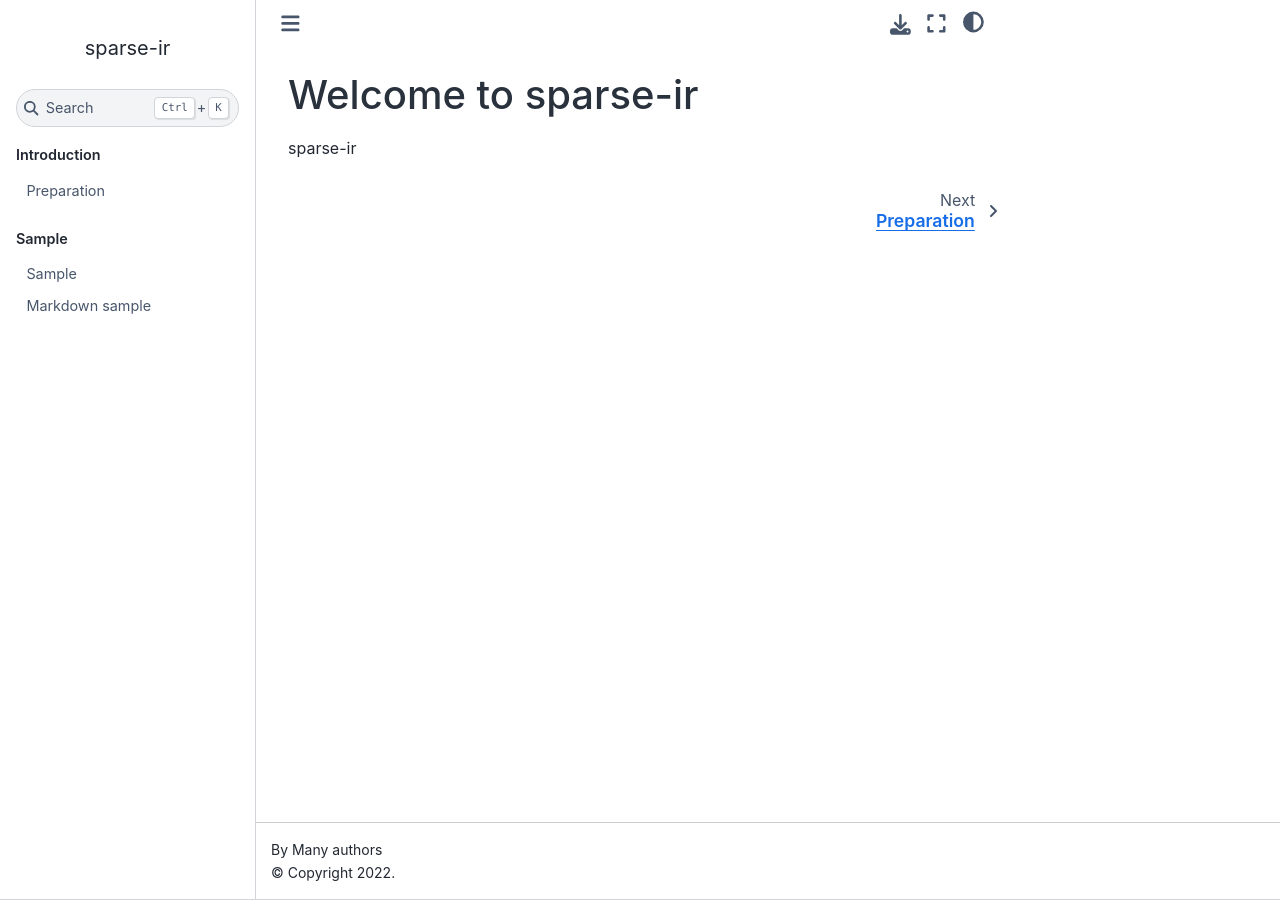
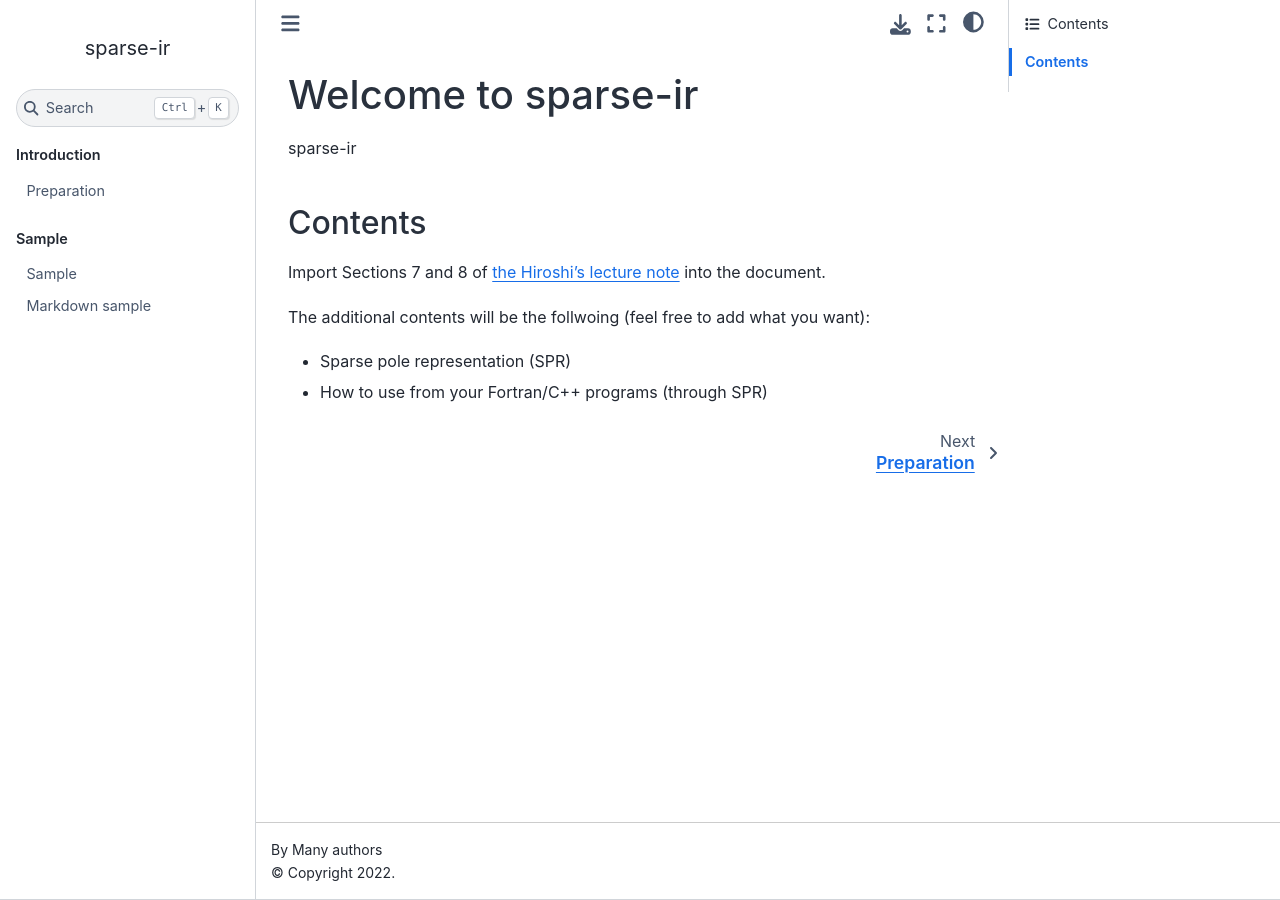
Before and after one commit to SpM-lab/sparse-ir-tutorial, a Jupyter Book: the page built from docs/index.md, in a window 1280 px wide. Built offline with Jupyter Book 1.0.4 settings and Sphinx 7.4.7 and the Sphinx Book theme 1.1.4, drawn with Linux system fonts in a browser that asks for light colours.

Commit message:
Add list of contents

```diff
--- a/docs/index.md
+++ b/docs/index.md
@@ -1,3 +1,12 @@
 # Welcome to sparse-ir
 
 sparse-ir
+
+
+## Contents
+
+Import Sections 7 and 8 of [the Hiroshi's lecture note](https://www.overleaf.com/read/trcfnpmrhbcr) into the document.
+
+The additional contents will be the follwoing (feel free to add what you want):
+* Sparse pole representation (SPR)
+* How to use from your Fortran/C++ programs (through SPR)
```
